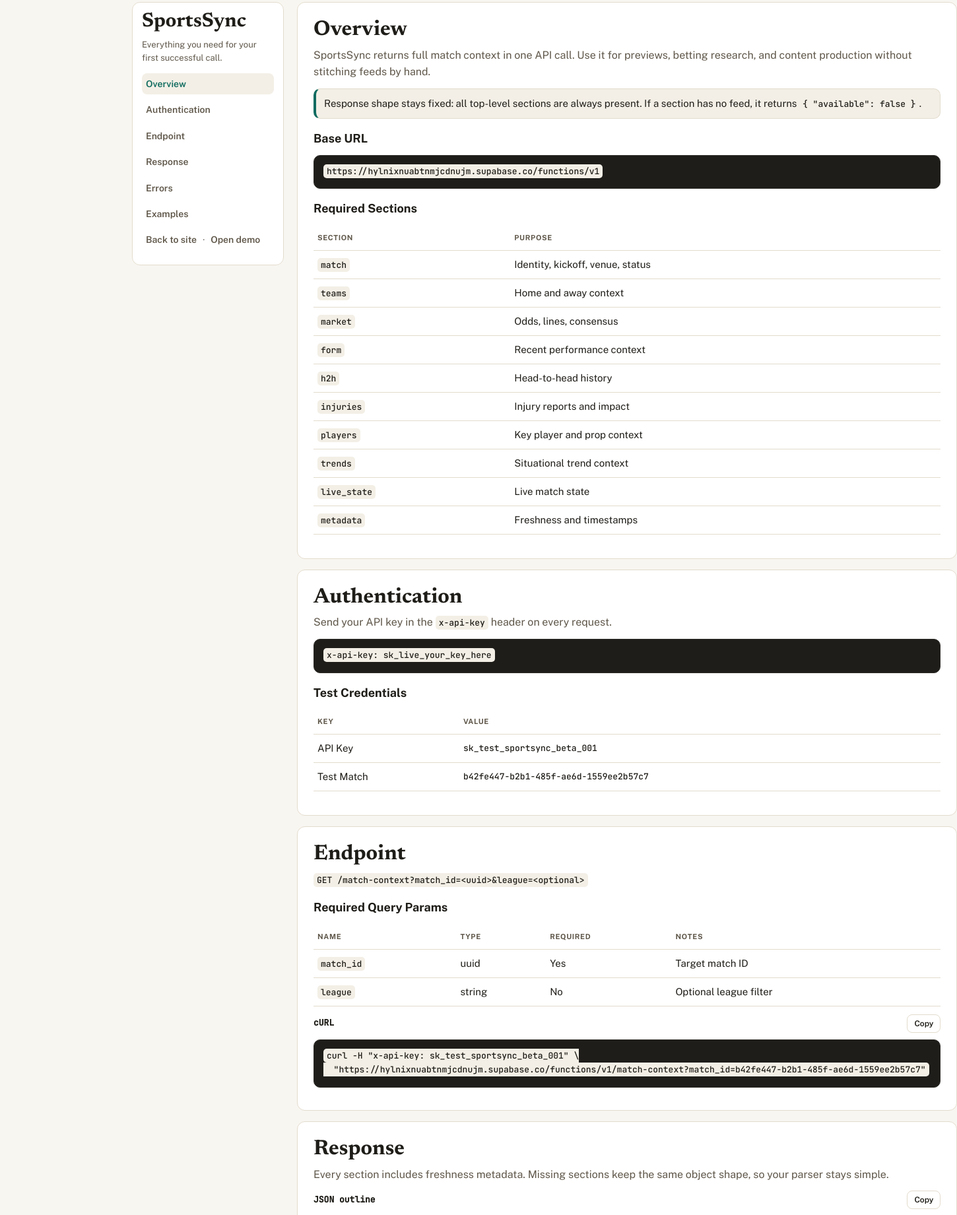
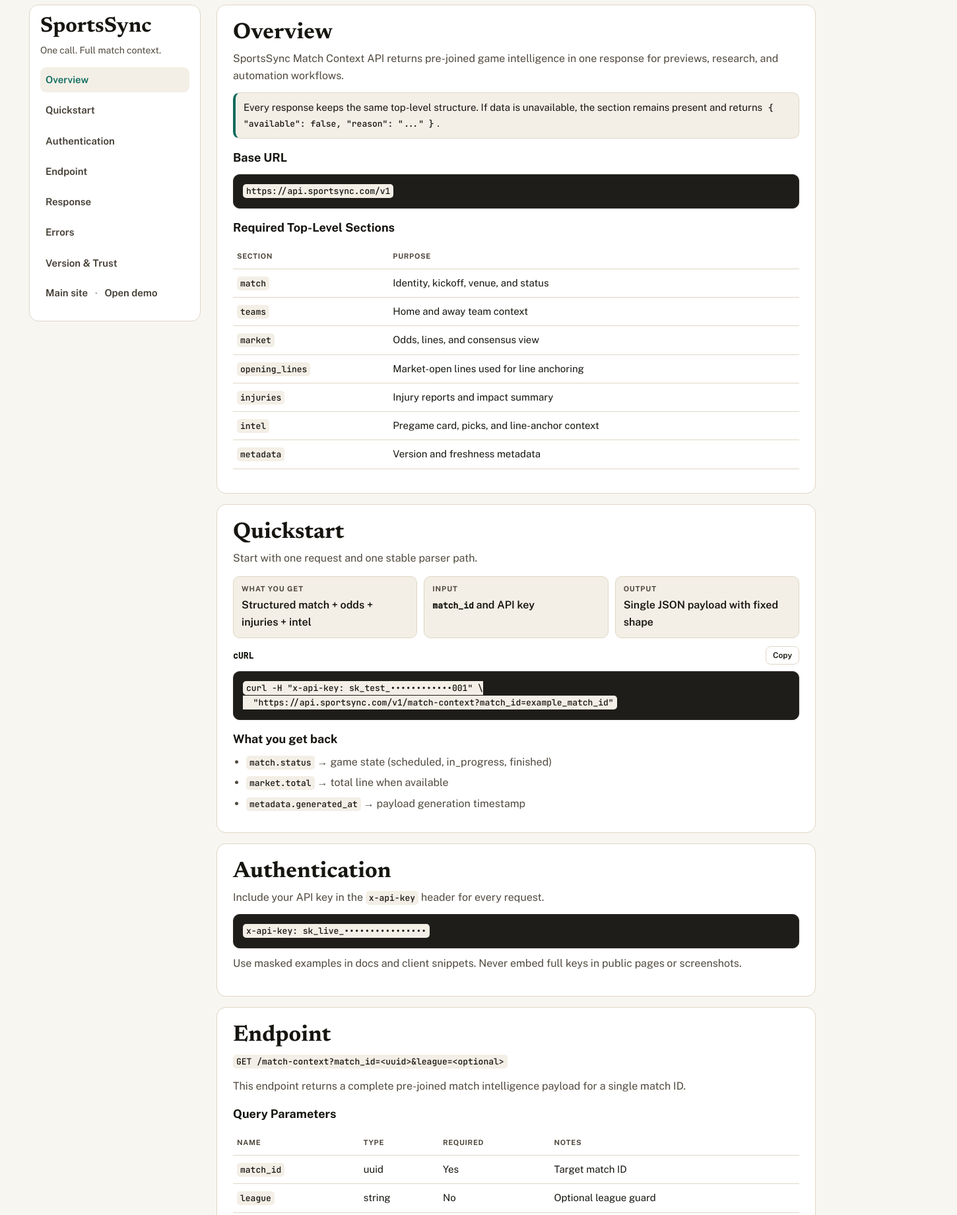
Before and after one commit to Kfarkye/sportsync-api, a plain HTML site: page docs/index.html in a window 1280 px wide. Shown: the part 17-1858 px from the top of the page at 66% size, 1450 px wide, since content can reach past the window. Drawn offline with nearby package versions, Linux system fonts and the light colour scheme.

Commit message:
docs: trust-first refresh for API docs

```diff
--- a/docs/index.html
+++ b/docs/index.html
@@ -4,7 +4,7 @@
   <meta charset="UTF-8">
   <meta name="viewport" content="width=device-width, initial-scale=1.0">
   <title>SportsSync API Docs</title>
-  <meta name="description" content="Quickstart and reference docs for SportsSync Match Context API.">
+  <meta name="description" content="Quickstart and API reference for SportsSync Match Context API.">
   <link rel="preconnect" href="https://fonts.googleapis.com">
   <link rel="preconnect" href="https://fonts.gstatic.com" crossorigin>
   <link href="https://fonts.googleapis.com/css2?family=Newsreader:opsz,wght@6..72,600;6..72,700&family=Public+Sans:wght@400;500;600;700&family=JetBrains+Mono:wght@500&display=swap" rel="stylesheet">
@@ -15,30 +15,31 @@
       --bg: #f8f6f1;
       --panel: #ffffff;
       --panel-soft: #f3efe6;
-      --border: #e3dccd;
-      --text: #1f1d18;
-      --muted: #5f574a;
+      --border: #dfd7c6;
+      --text: #171510;
+      --muted: #514a3f;
       --accent: #0f6b5f;
-      --mono: "JetBrains Mono", "SF Mono", Menlo, monospace;
+      --accent-soft: #deefe8;
       --body: "Public Sans", "Avenir Next", sans-serif;
       --display: "Newsreader", Georgia, serif;
+      --mono: "JetBrains Mono", "SF Mono", Menlo, monospace;
     }
 
     body {
       background: var(--bg);
       color: var(--text);
       font-family: var(--body);
-      line-height: 1.6;
+      line-height: 1.62;
       -webkit-font-smoothing: antialiased;
     }
 
     .layout {
-      max-width: 920px;
+      max-width: 1240px;
       margin: 0 auto;
+      padding: 24px;
       display: grid;
-      grid-template-columns: 230px minmax(0, 1fr);
-      gap: 20px;
-      padding: 20px;
+      grid-template-columns: 260px minmax(0, 1fr);
+      gap: 24px;
     }
 
     .sidebar {
@@ -46,42 +47,49 @@
       top: 16px;
       align-self: start;
       border: 1px solid var(--border);
-      border-radius: 12px;
+      border-radius: 14px;
       background: var(--panel);
-      padding: 14px;
+      padding: 16px;
     }
 
     .sidebar h1 {
       font-family: var(--display);
-      font-size: 30px;
+      font-size: 32px;
+      line-height: 1.04;
       margin-bottom: 8px;
-      line-height: 1.05;
     }
 
     .sidebar p {
       color: var(--muted);
-      font-size: 13px;
-      margin-bottom: 12px;
+      font-size: 14px;
+      margin-bottom: 14px;
     }
 
     .sidebar nav {
       display: grid;
-      gap: 7px;
+      gap: 8px;
     }
 
     .sidebar a {
       text-decoration: none;
-      color: var(--muted);
-      font-size: 14px;
+      color: #3f392f;
+      font-size: 15px;
       font-weight: 600;
-      padding: 5px 6px;
-      border-radius: 8px;
+      padding: 7px 8px;
+      border-radius: 9px;
+      transition: background 0.15s ease, color 0.15s ease;
     }
 
-    .sidebar a:hover,
-    .sidebar a.active {
+    .sidebar a.active,
+    .sidebar a:hover {
       background: var(--panel-soft);
       color: var(--accent);
+    }
+
+    .sidebar .links {
+      margin-top: 14px;
+      font-size: 13px;
+      color: var(--muted);
     }
 
     .content {
@@ -91,7 +99,7 @@
 
     section {
       border: 1px solid var(--border);
-      border-radius: 12px;
+      border-radius: 14px;
       background: var(--panel);
       padding: 24px;
       scroll-margin-top: 18px;
@@ -99,20 +107,56 @@
 
     h2 {
       font-family: var(--display);
-      font-size: 32px;
-      line-height: 1.08;
+      font-size: 34px;
+      line-height: 1.06;
       margin-bottom: 8px;
     }
 
     h3 {
       font-size: 18px;
-      margin: 16px 0 6px;
+      margin: 14px 0 7px;
     }
 
-    p { color: var(--muted); margin-bottom: 12px; }
+    p {
+      color: var(--muted);
+      margin-bottom: 12px;
+    }
 
-    ul { padding-left: 20px; color: var(--muted); }
+    ul {
+      margin: 0;
+      padding-left: 20px;
+      color: var(--muted);
+    }
+
     li { margin-bottom: 6px; }
+
+    .value-strip {
+      display: grid;
+      grid-template-columns: repeat(3, minmax(0, 1fr));
+      gap: 10px;
+      margin: 14px 0 4px;
+    }
+
+    .value-box {
+      border: 1px solid var(--border);
+      border-radius: 10px;
+      padding: 10px 12px;
+      background: var(--panel-soft);
+    }
+
+    .label {
+      font-size: 11px;
+      letter-spacing: 0.08em;
+      text-transform: uppercase;
+      color: var(--muted);
+      font-weight: 700;
+    }
+
+    .value {
+      margin-top: 3px;
+      color: var(--text);
+      font-weight: 600;
+    }
 
     table {
       width: 100%;
@@ -125,13 +169,14 @@
       text-align: left;
       border-bottom: 1px solid var(--border);
       padding: 9px 6px;
+      vertical-align: top;
     }
 
     th {
       font-size: 11px;
-      color: var(--muted);
       text-transform: uppercase;
       letter-spacing: 0.06em;
+      color: var(--muted);
       font-weight: 700;
     }
 
@@ -143,19 +188,19 @@
 
     code {
       background: var(--panel-soft);
+      border-radius: 5px;
       padding: 2px 5px;
-      border-radius: 5px;
       color: var(--text);
     }
 
     pre {
+      margin: 10px 0;
+      padding: 14px;
+      border-radius: 10px;
+      overflow-x: auto;
+      border: 1px solid #2e2c27;
       background: #1e1d1a;
       color: #f6f2e9;
-      border-radius: 10px;
-      padding: 14px;
-      overflow-x: auto;
-      margin: 10px 0;
-      border: 1px solid #2e2c27;
     }
 
     .callout {
@@ -165,14 +210,14 @@
       background: var(--panel-soft);
       padding: 10px 12px;
       margin: 10px 0;
+      color: var(--text);
       font-size: 15px;
-      color: var(--text);
     }
 
     .copy-wrap {
       display: flex;
+      align-items: center;
       justify-content: space-between;
-      align-items: center;
       gap: 10px;
       margin-top: 12px;
       margin-bottom: 6px;
@@ -183,23 +228,42 @@
       border-radius: 8px;
       background: var(--panel);
       color: var(--text);
-      padding: 6px 10px;
       font-family: var(--body);
       font-size: 12px;
       font-weight: 600;
+      padding: 6px 10px;
       cursor: pointer;
+    }
+
+    .status-grid {
+      display: grid;
+      grid-template-columns: repeat(2, minmax(0, 1fr));
+      gap: 10px;
+      margin-top: 8px;
+    }
+
+    .status-item {
+      border: 1px solid var(--border);
+      border-radius: 10px;
+      padding: 10px 12px;
+      background: #fff;
     }
 
     a { color: var(--accent); }
 
-    @media (max-width: 980px) {
-      .layout {
+    @media (max-width: 1024px) {
+      .layout { grid-template-columns: 1fr; }
+      .sidebar { position: static; }
+    }
+
+    @media (max-width: 720px) {
+      .layout { padding: 14px; }
+      section { padding: 18px; }
+      .value-strip,
+      .status-grid {
         grid-template-columns: 1fr;
       }
-
-      .sidebar {
-        position: static;
-      }
+      h2 { font-size: 30px; }
     }
   </style>
 </head>
@@ -207,92 +271,112 @@
   <div class="layout">
     <aside class="sidebar">
       <h1>SportsSync</h1>
-      <p>Everything you need for your first successful call.</p>
+      <p>One call. Full match context.</p>
       <nav>
         <a href="#overview" class="active">Overview</a>
+        <a href="#quickstart">Quickstart</a>
         <a href="#auth">Authentication</a>
         <a href="#endpoint">Endpoint</a>
         <a href="#response">Response</a>
         <a href="#errors">Errors</a>
-        <a href="#examples">Examples</a>
+        <a href="#trust">Version & Trust</a>
       </nav>
-      <p style="margin-top:12px"><a href="/">Back to site</a> · <a href="/demo/index.html">Open demo</a></p>
+      <p class="links">
+        <a href="/">Main site</a> ·
+        <a href="/demo/index.html">Open demo</a>
+      </p>
     </aside>
 
     <main class="content">
       <section id="overview">
         <h2>Overview</h2>
-        <p>SportsSync returns full match context in one API call. Use it for previews, betting research, and content production without stitching feeds by hand.</p>
+        <p>SportsSync Match Context API returns pre-joined game intelligence in one response for previews, research, and automation workflows.</p>
         <div class="callout">
-          Response shape stays fixed: all top-level sections are always present. If a section has no feed, it returns <code>{ "available": false }</code>.
+          Every response keeps the same top-level structure. If data is unavailable, the section remains present and returns <code>{ "available": false, "reason": "..." }</code>.
         </div>
         <h3>Base URL</h3>
-        <pre><code>https://hylnixnuabtnmjcdnujm.supabase.co/functions/v1</code></pre>
-        <h3>Required Sections</h3>
+        <pre><code>https://api.sportsync.com/v1</code></pre>
+        <h3>Required Top-Level Sections</h3>
         <table>
           <thead><tr><th>Section</th><th>Purpose</th></tr></thead>
           <tbody>
-            <tr><td><code>match</code></td><td>Identity, kickoff, venue, status</td></tr>
-            <tr><td><code>teams</code></td><td>Home and away context</td></tr>
-            <tr><td><code>market</code></td><td>Odds, lines, consensus</td></tr>
-            <tr><td><code>form</code></td><td>Recent performance context</td></tr>
-            <tr><td><code>h2h</code></td><td>Head-to-head history</td></tr>
-            <tr><td><code>injuries</code></td><td>Injury reports and impact</td></tr>
-            <tr><td><code>players</code></td><td>Key player and prop context</td></tr>
-            <tr><td><code>trends</code></td><td>Situational trend context</td></tr>
-            <tr><td><code>live_state</code></td><td>Live match state</td></tr>
-            <tr><td><code>metadata</code></td><td>Freshness and timestamps</td></tr>
+            <tr><td><code>match</code></td><td>Identity, kickoff, venue, and status</td></tr>
+            <tr><td><code>teams</code></td><td>Home and away team context</td></tr>
+            <tr><td><code>market</code></td><td>Odds, lines, and consensus view</td></tr>
+            <tr><td><code>opening_lines</code></td><td>Market-open lines used for line anchoring</td></tr>
+            <tr><td><code>injuries</code></td><td>Injury reports and impact summary</td></tr>
+            <tr><td><code>intel</code></td><td>Pregame card, picks, and line-anchor context</td></tr>
+            <tr><td><code>metadata</code></td><td>Version and freshness metadata</td></tr>
           </tbody>
         </table>
       </section>
 
+      <section id="quickstart">
+        <h2>Quickstart</h2>
+        <p>Start with one request and one stable parser path.</p>
+        <div class="value-strip">
+          <div class="value-box">
+            <div class="label">What You Get</div>
+            <div class="value">Structured match + odds + injuries + intel</div>
+          </div>
+          <div class="value-box">
+            <div class="label">Input</div>
+            <div class="value"><span class="mono">match_id</span> and API key</div>
+          </div>
+          <div class="value-box">
+            <div class="label">Output</div>
+            <div class="value">Single JSON payload with fixed shape</div>
+          </div>
+        </div>
+
+        <div class="copy-wrap"><strong class="mono">cURL</strong><button class="copy-btn" data-copy="curl_main">Copy</button></div>
+        <pre id="curl_main"><code>curl -H "x-api-key: sk_test_••••••••••••001" \
+  "https://api.sportsync.com/v1/match-context?match_id=example_match_id"</code></pre>
+
+        <h3>What you get back</h3>
+        <ul>
+          <li><code>match.status</code> → game state (scheduled, in_progress, finished)</li>
+          <li><code>market.total</code> → total line when available</li>
+          <li><code>metadata.generated_at</code> → payload generation timestamp</li>
+        </ul>
+      </section>
+
       <section id="auth">
         <h2>Authentication</h2>
-        <p>Send your API key in the <code>x-api-key</code> header on every request.</p>
-        <pre><code>x-api-key: sk_live_your_key_here</code></pre>
-        <h3>Test Credentials</h3>
-        <table>
-          <thead><tr><th>Key</th><th>Value</th></tr></thead>
-          <tbody>
-            <tr><td>API Key</td><td class="mono">sk_test_sportsync_beta_001</td></tr>
-            <tr><td>Test Match</td><td class="mono">b42fe447-b2b1-485f-ae6d-1559ee2b57c7</td></tr>
-          </tbody>
-        </table>
+        <p>Include your API key in the <code>x-api-key</code> header for every request.</p>
+        <pre><code>x-api-key: sk_live_••••••••••••••••</code></pre>
+        <p>Use masked examples in docs and client snippets. Never embed full keys in public pages or screenshots.</p>
       </section>
 
       <section id="endpoint">
         <h2>Endpoint</h2>
         <p><code>GET /match-context?match_id=&lt;uuid&gt;&amp;league=&lt;optional&gt;</code></p>
-        <h3>Required Query Params</h3>
+        <p>This endpoint returns a complete pre-joined match intelligence payload for a single match ID.</p>
+        <h3>Query Parameters</h3>
         <table>
           <thead><tr><th>Name</th><th>Type</th><th>Required</th><th>Notes</th></tr></thead>
           <tbody>
             <tr><td><code>match_id</code></td><td>uuid</td><td>Yes</td><td>Target match ID</td></tr>
-            <tr><td><code>league</code></td><td>string</td><td>No</td><td>Optional league filter</td></tr>
+            <tr><td><code>league</code></td><td>string</td><td>No</td><td>Optional league guard</td></tr>
           </tbody>
         </table>
-        <div class="copy-wrap"><strong class="mono">cURL</strong><button class="copy-btn" data-copy="curl_main">Copy</button></div>
-        <pre id="curl_main"><code>curl -H "x-api-key: sk_test_sportsync_beta_001" \
-  "https://hylnixnuabtnmjcdnujm.supabase.co/functions/v1/match-context?match_id=b42fe447-b2b1-485f-ae6d-1559ee2b57c7"</code></pre>
       </section>
 
       <section id="response">
         <h2>Response</h2>
-        <p>Every section includes freshness metadata. Missing sections keep the same object shape, so your parser stays simple.</p>
+        <p>Parse the top-level sections first, then read the fields your workflow depends on.</p>
         <div class="copy-wrap"><strong class="mono">JSON outline</strong><button class="copy-btn" data-copy="json_outline">Copy</button></div>
         <pre id="json_outline"><code>{
   "match": { ... },
   "teams": { ... },
   "market": { ... },
-  "form": { ... },
-  "h2h": { ... },
+  "opening_lines": { ... },
   "injuries": { ... },
-  "players": { ... },
-  "trends": { ... },
-  "live_state": { ... },
+  "intel": { ... },
   "metadata": {
-    "schema_version": "1.0",
-    "generated_at": "ISO-8601"
+    "api_version": "v1",
+    "generated_at": "ISO-8601",
+    "data_freshness": { ... }
   }
 }</code></pre>
       </section>
@@ -300,37 +384,49 @@
       <section id="errors">
         <h2>Errors</h2>
         <table>
-          <thead><tr><th>HTTP</th><th>Code</th><th>What it means</th></tr></thead>
+          <thead><tr><th>HTTP</th><th>Code</th><th>When it happens</th></tr></thead>
           <tbody>
             <tr><td class="mono">401</td><td><code>MISSING_API_KEY</code></td><td>No API key header</td></tr>
             <tr><td class="mono">401</td><td><code>INVALID_API_KEY</code></td><td>Key not recognized</td></tr>
-            <tr><td class="mono">400</td><td><code>MISSING_MATCH_ID</code></td><td>No match_id query param</td></tr>
+            <tr><td class="mono">400</td><td><code>MISSING_MATCH_ID</code></td><td>No <code>match_id</code> query param</td></tr>
             <tr><td class="mono">404</td><td><code>MATCH_NOT_FOUND</code></td><td>Match does not exist</td></tr>
-            <tr><td class="mono">429</td><td><code>RATE_LIMITED</code></td><td>Limit reached</td></tr>
+            <tr><td class="mono">429</td><td><code>RATE_LIMITED</code></td><td>Minute or daily limit reached</td></tr>
           </tbody>
         </table>
       </section>
 
-      <section id="examples">
-        <h2>Examples</h2>
-        <div class="copy-wrap"><strong class="mono">JavaScript</strong><button class="copy-btn" data-copy="js_example">Copy</button></div>
-        <pre id="js_example"><code>const response = await fetch(
-  "https://hylnixnuabtnmjcdnujm.supabase.co/functions/v1/match-context?match_id=b42fe447-b2b1-485f-ae6d-1559ee2b57c7",
-  { headers: { "x-api-key": "sk_test_sportsync_beta_001" } }
-);
-
-const payload = await response.json();
-console.log(payload.match, payload.market, payload.metadata);</code></pre>
-
-        <div class="copy-wrap"><strong class="mono">Python</strong><button class="copy-btn" data-copy="py_example">Copy</button></div>
-        <pre id="py_example"><code>import requests
-
-resp = requests.get(
-    "https://hylnixnuabtnmjcdnujm.supabase.co/functions/v1/match-context",
-    params={"match_id": "b42fe447-b2b1-485f-ae6d-1559ee2b57c7"},
-    headers={"x-api-key": "sk_test_sportsync_beta_001"}
-)
-print(resp.json())</code></pre>
+      <section id="trust">
+        <h2>Version & Trust</h2>
+        <div class="status-grid">
+          <div class="status-item">
+            <div class="label">API Version</div>
+            <div class="value">v1 (stable contract)</div>
+          </div>
+          <div class="status-item">
+            <div class="label">Last Updated</div>
+            <div class="value">March 15, 2026</div>
+          </div>
+          <div class="status-item">
+            <div class="label">Rate Limits</div>
+            <div class="value">Per-minute and daily limits by key plan</div>
+          </div>
+          <div class="status-item">
+            <div class="label">Auth Scope</div>
+            <div class="value">Key-based access using <code>x-api-key</code></div>
+          </div>
+          <div class="status-item">
+            <div class="label">Status</div>
+            <div class="value"><a href="https://status.sportsync.com">status.sportsync.com</a></div>
+          </div>
+          <div class="status-item">
+            <div class="label">Changelog</div>
+            <div class="value"><a href="/docs/changelog.html">View release notes</a></div>
+          </div>
+          <div class="status-item">
+            <div class="label">Support</div>
+            <div class="value"><a href="mailto:api@sportsync.com">api@sportsync.com</a></div>
+          </div>
+        </div>
       </section>
     </main>
   </div>
@@ -356,13 +452,10 @@ print(resp.json())</code></pre>
       button.addEventListener('click', async () => {
         const target = document.getElementById(button.dataset.copy);
         if (!target) return;
-        const text = target.textContent;
-        await navigator.clipboard.writeText(text);
-        const old = button.textContent;
+        await navigator.clipboard.writeText(target.textContent);
+        const original = button.textContent;
         button.textContent = 'Copied';
-        setTimeout(() => {
-          button.textContent = old;
-        }, 1300);
+        setTimeout(() => { button.textContent = original; }, 1300);
       });
     });
   </script>
```
Also changed, not shown: docs/changelog.html (added, +80 -0 lines).
